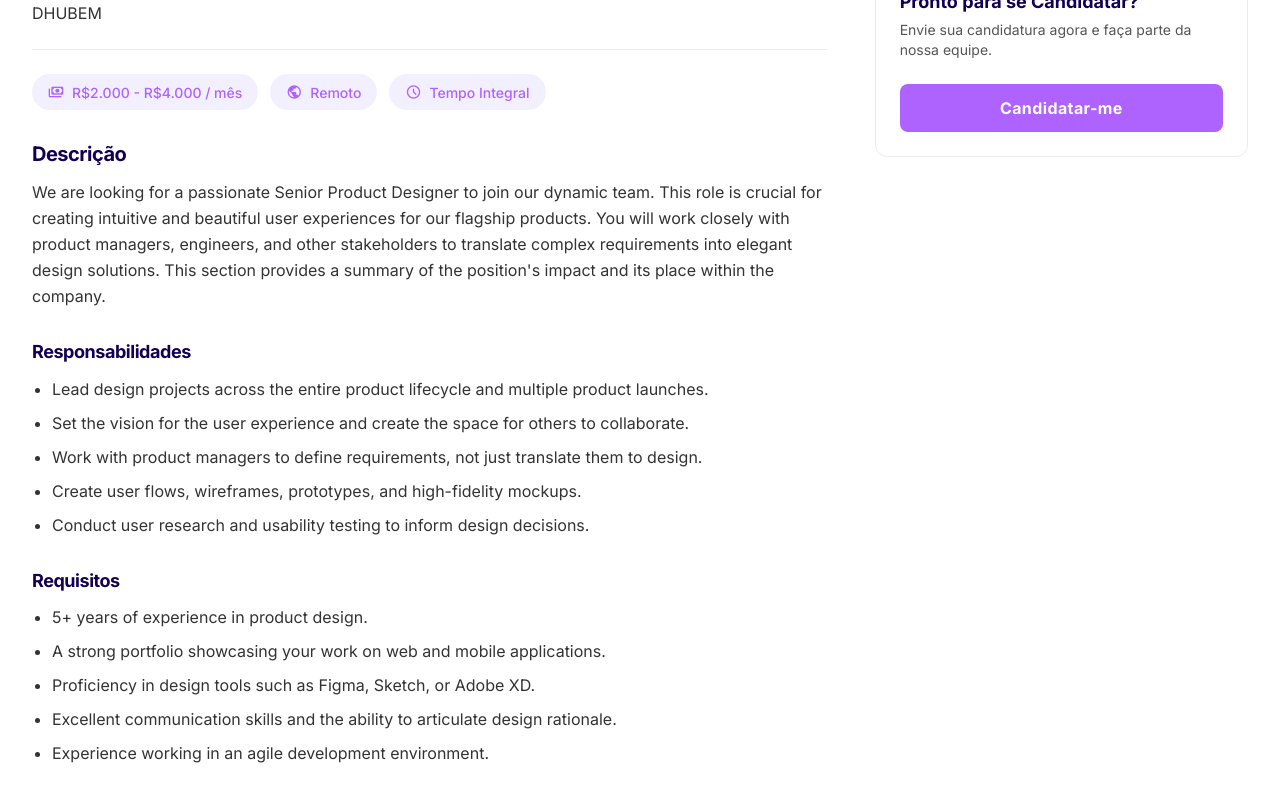
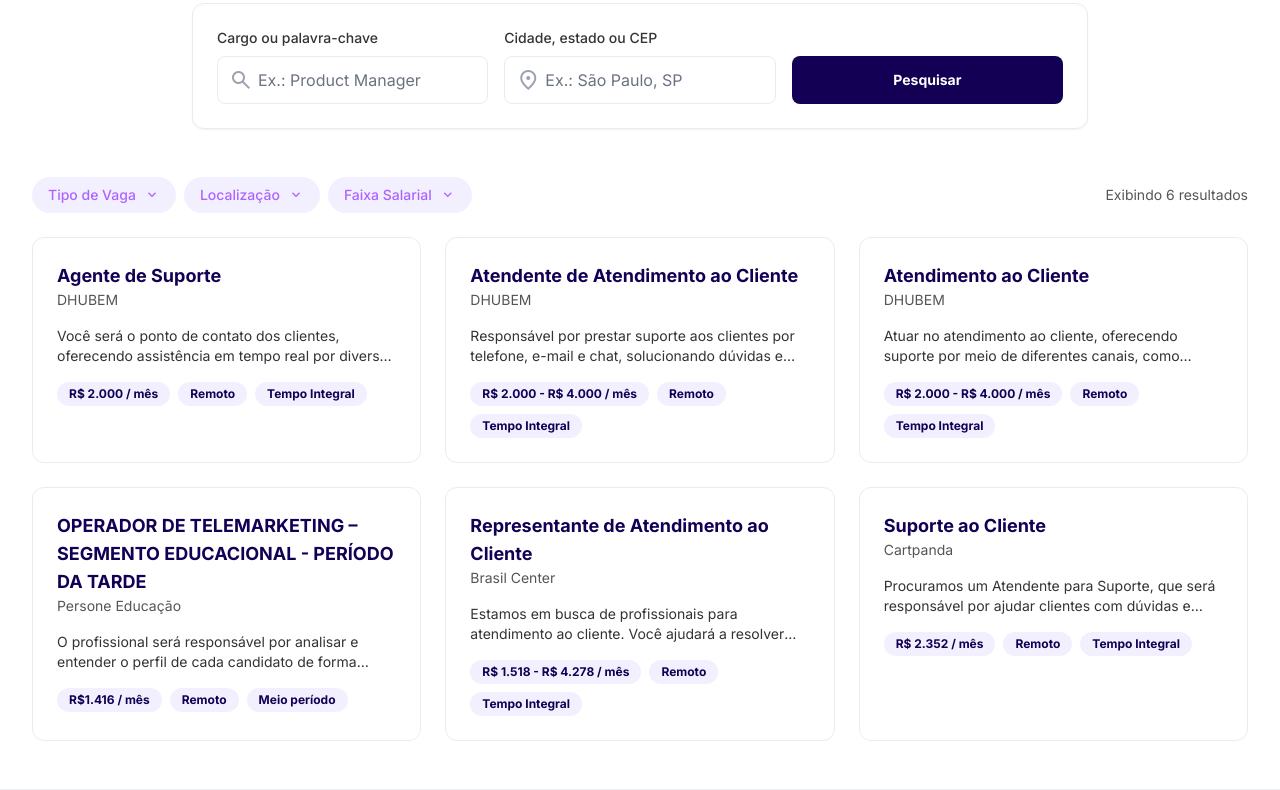
Before and after one commit to byadriandepaula/azirr, a plain HTML site: page index.html in a window 1280 px wide. Shown: the part 182-972 px from the top of the page. Drawn offline with nearby package versions, Linux system fonts and the light colour scheme.

Commit message:
Site finalizado

```diff
--- a/index.html
+++ b/index.html
@@ -1,47 +1,26 @@
 <!DOCTYPE html>
-<html lang="pt-BR"><head>
+<html lang="pt-BR">
+<head>
   <meta charset="utf-8"/>
   <meta content="width=device-width, initial-scale=1.0" name="viewport"/>
-<title>Encontre o emprego remoto ideal para você | Azirr</title>
+  <title>Vagas - Carreiras</title>
   <link rel="icon" type="image/svg+xml" href="assets/images/favicon.svg" />
   <script src="https://cdn.tailwindcss.com?plugins=forms,container-queries"></script>
   <link href="https://fonts.googleapis.com" rel="preconnect"/>
   <link crossorigin="" href="https://fonts.gstatic.com" rel="preconnect"/>
-<link href="https://fonts.googleapis.com/css2?family=Inter:wght@400;500;700;900&amp;display=swap" rel="stylesheet"/>
+  <link href="https://fonts.googleapis.com/css2?family=Inter:wght@400;500;700;900&display=swap" rel="stylesheet"/>
   <link href="https://fonts.googleapis.com/css2?family=Material+Symbols+Outlined" rel="stylesheet"/>
   <style>
-        .material-symbols-outlined {
-            font-variation-settings: 'FILL' 0, 'wght' 400, 'GRAD' 0, 'opsz' 24;
-        }
+    .material-symbols-outlined{font-variation-settings:'FILL' 0,'wght' 400,'GRAD' 0,'opsz' 24}
+  </style>
+  <style>
+    .bg-secondary\/60 > * { color: #ae63ff; }
   </style>
   <script id="tailwind-config">
-        tailwind.config = {
-            theme: {
-                extend: {
-                    colors: {
-                        primary: '#130054',
-                        secondary: '#EAE6FF',
-                        cta: '#ae63ff',
-                        'background-light': '#FFFFFF',
-                        'text-main': '#333333',
-                        'text-secondary': '#555555',
-                        'border-color': '#E9ECEF',
-                    },
-                    fontFamily: {
-                        display: ["Inter", "sans-serif"]
-                    },
-                    borderRadius: {
-                        "DEFAULT": "0.375rem",
-                        "lg": "0.5rem",
-                        "xl": "0.75rem",
-                        "full": "9999px"
-                    },
-                },
-            },
-        }
+    tailwind.config={darkMode:"class",theme:{extend:{colors:{primary:'#130054',secondary:'#EAE6FF',cta:'#ae63ff','background-light':'#FFFFFF','background-dark':'#101622','text-main':'#333333','text-secondary':'#555555','border-color':'#E9ECEF'},fontFamily:{display:["Inter","sans-serif"]},borderRadius:{'DEFAULT':'0.375rem','lg':'0.5rem','xl':'0.75rem','full':'9999px'}}}}
   </script>
 </head>
-<body class="bg-background-light font-display text-text-main">
+<body class="font-display bg-background-light text-text-main">
 <div class="relative flex min-h-screen w-full flex-col">
   <header class="sticky top-0 z-50 w-full border-b border-solid border-border-color bg-primary text-white">
     <div class="mx-auto flex max-w-7xl items-center justify-between whitespace-nowrap px-4 py-3 sm:px-6 lg:px-8">
@@ -49,109 +28,112 @@
         <img src="assets/images/azirr.svg" alt="Azirr" class="h-8 w-auto" />
       </a>
       <nav class="hidden items-center gap-8 md:flex">
-            <a class="text-sm font-medium transition-opacity hover:opacity-80" href="#">Cadastrar CV</a>
-            <a class="text-sm font-medium transition-opacity hover:opacity-80" href="#">Para Empresas</a>
-            <a class="text-sm font-medium transition-opacity hover:opacity-80" href="#">Ajuda</a>
+        <a class="text-sm font-medium transition-opacity hover:opacity-80" href="#">Encontrar Emprego</a>
+        <a class="text-sm font-medium transition-opacity hover:opacity-80" href="#">Sobre Nós</a>
       </nav>
       <div class="flex items-center gap-4">
-            <button class="flex min-w-[84px] cursor-pointer items-center justify-center overflow-hidden rounded-lg h-10 px-4 bg-cta text-white text-sm font-bold leading-normal tracking-wide transition-opacity hover:opacity-90">
-                <span class="truncate">Entrar</span>
-            </button>
-            <button aria-label="Open menu" class="md:hidden">
-                <span class="material-symbols-outlined text-3xl">menu</span>
-            </button>
+        <button class="flex min-w-[84px] items-center justify-center rounded-lg h-10 px-4 bg-cta text-white text-sm font-bold hover:opacity-90">Entrar</button>
       </div>
     </div>
   </header>
-<main class="mx-auto w-full max-w-7xl flex-1 px-4 py-8 sm:px-6 lg:px-8">
-            <div class="mb-6">
-                <a href="#" class="inline-flex items-center text-sm font-medium text-primary hover:underline gap-1">
-                    <svg xmlns="http://www.w3.org/2000/svg" class="w-4 h-4 text-cta" viewBox="0 0 20 20" fill="currentColor">
-                        <path fill-rule="evenodd" d="M12.707 4.293a1 1 0 010 1.414L8.414 10l4.293 4.293a1 1 0 01-1.414 1.414l-5-5a1 1 0 010-1.414l5-5a1 1 0 011.414 0z" clip-rule="evenodd" />
-                    </svg>
-                    <span class="pl-2">Voltar para Pesquisa</span>
-                </a>
-            </div>
-<div class="grid grid-cols-1 gap-12 lg:grid-cols-3">
-<div class="lg:col-span-2">
-<div class="mb-6 flex flex-col gap-2 border-b border-border-color pb-6">
-<h1 class="text-2xl font-bold leading-tight tracking-tight text-primary">Agente de Suporte</h1>
-<p class="text-base font-normal leading-normal text-text-main">DHUBEM</p>
-</div>
-<div class="mb-8 block lg:hidden">
-<div class="rounded-xl border border-border-color p-6">
-<h3 class="text-lg font-bold text-primary">Pronto para se Candidatar?</h3>
-<p class="mt-1 mb-6 text-sm text-text-main">Envie sua candidatura agora e faça parte da nossa equipe.</p>
-<a class="flex w-full cursor-pointer items-center justify-center overflow-hidden rounded-lg h-12 px-6 bg-cta text-white text-base font-bold leading-normal tracking-wide transition-opacity hover:opacity-90" href="#">
-<span class="truncate">Candidatar-me</span>
-</a>
+
+  <main class="flex-grow">
+    <div class="container mx-auto px-4 sm:px-6 lg:px-8 py-8 md:py-12">
+      <section class="mb-8 md:mb-12">
+        <h1 class="text-center text-3xl md:text-5xl font-bold tracking-tight mb-6 text-primary">Encontre sua próxima oportunidade</h1>
+        <div class="max-w-4xl mx-auto p-4 md:p-6 bg-white rounded-xl border border-border-color shadow-sm">
+          <div class="grid grid-cols-1 md:grid-cols-3 gap-4">
+            <div>
+              <label class="block text-sm font-medium pb-2">Cargo ou palavra-chave</label>
+              <div class="relative">
+                <span class="material-symbols-outlined absolute inset-y-0 left-0 flex items-center pl-3 text-gray-400">search</span>
+                <input class="form-input w-full rounded-lg border-border-color bg-background-light h-12 pl-10" placeholder="Ex.: Product Manager" type="text" id="searchTitle" />
               </div>
             </div>
-<div class="mb-8 flex flex-wrap gap-3">
-    <div class="flex h-9 shrink-0 items-center justify-center gap-x-2 rounded-full bg-secondary/60 px-4">
-        <span class="material-symbols-outlined text-base text-cta">payments</span>
-        <p class="text-sm font-medium leading-normal text-cta">R$2.000 - R$4.000 / mês</p>
-    </div>
-    <div class="flex h-9 shrink-0 items-center justify-center gap-x-2 rounded-full bg-secondary/60 px-4">
-        <span class="material-symbols-outlined text-base text-cta">public</span>
-        <p class="text-sm font-medium leading-normal text-cta">Remoto</p>
-    </div>
-    <div class="flex h-9 shrink-0 items-center justify-center gap-x-2 rounded-full bg-secondary/60 px-4">
-        <span class="material-symbols-outlined text-base text-cta">schedule</span>
-        <p class="text-sm font-medium leading-normal text-cta">Tempo Integral</p>
+            <div>
+              <label class="block text-sm font-medium pb-2">Cidade, estado ou CEP</label>
+              <div class="relative">
+                <span class="material-symbols-outlined absolute inset-y-0 left-0 flex items-center pl-3 text-gray-400">location_on</span>
+                <input class="form-input w-full rounded-lg border-border-color bg-background-light h-12 pl-10" placeholder="Ex.: São Paulo, SP" type="text" id="searchLocation" />
               </div>
             </div>
-<div class="space-y-8">
-<div>
-<h2 class="text-xl font-bold leading-tight tracking-tight text-primary pb-3">Descrição</h2>
-<p class="text-base font-normal leading-relaxed text-text-main">
-                                We are looking for a passionate Senior Product Designer to join our dynamic team. This role is crucial for creating intuitive and beautiful user experiences for our flagship products. You will work closely with product managers, engineers, and other stakeholders to translate complex requirements into elegant design solutions. This section provides a summary of the position's impact and its place within the company.
-                            </p>
-</div>
-<div>
-<h3 class="text-lg font-bold leading-tight tracking-tight text-primary pb-3">Responsabilidades</h3>
-<ul class="list-disc space-y-2 pl-5 text-base font-normal leading-relaxed text-text-main">
-<li>Lead design projects across the entire product lifecycle and multiple product launches.</li>
-<li>Set the vision for the user experience and create the space for others to collaborate.</li>
-<li>Work with product managers to define requirements, not just translate them to design.</li>
-<li>Create user flows, wireframes, prototypes, and high-fidelity mockups.</li>
-<li>Conduct user research and usability testing to inform design decisions.</li>
-</ul>
-</div>
-<div>
-<h3 class="text-lg font-bold leading-tight tracking-tight text-primary pb-3">Requisitos</h3>
-<ul class="list-disc space-y-2 pl-5 text-base font-normal leading-relaxed text-text-main">
-<li>5+ years of experience in product design.</li>
-<li>A strong portfolio showcasing your work on web and mobile applications.</li>
-<li>Proficiency in design tools such as Figma, Sketch, or Adobe XD.</li>
-<li>Excellent communication skills and the ability to articulate design rationale.</li>
-<li>Experience working in an agile development environment.</li>
-</ul>
+            <div class="flex items-end">
+              <button id="btnSearch" class="w-full flex items-center justify-center rounded-lg h-12 px-6 bg-primary text-white text-sm font-bold hover:opacity-90">Pesquisar</button>
             </div>
           </div>
         </div>
-<div class="lg:col-span-1 hidden lg:block">
-<div class="sticky top-24 rounded-xl border border-border-color p-6">
-<h3 class="text-lg font-bold text-primary">Pronto para se Candidatar?</h3>
-<p class="mt-1 mb-6 text-sm text-text-secondary">Envie sua candidatura agora e faça parte da nossa equipe.</p>
-<a class="flex w-full cursor-pointer items-center justify-center overflow-hidden rounded-lg h-12 px-6 bg-cta text-white text-base font-bold leading-normal tracking-wide transition-opacity hover:opacity-90" href="#">
-<span class="truncate">Candidatar-me</span>
-</a>
+      </section>
+
+      <div class="flex flex-col md:flex-row justify-between items-center mb-6 gap-4">
+        <div class="flex gap-2 flex-wrap">
+          <button class="flex h-9 items-center gap-x-2 rounded-full bg-secondary/60 px-4"><p class="text-sm font-medium">Tipo de Vaga</p><span class="material-symbols-outlined text-base">expand_more</span></button>
+          <button class="flex h-9 items-center gap-x-2 rounded-full bg-secondary/60 px-4"><p class="text-sm font-medium">Localização</p><span class="material-symbols-outlined text-base">expand_more</span></button>
+          <button class="flex h-9 items-center gap-x-2 rounded-full bg-secondary/60 px-4"><p class="text-sm font-medium">Faixa Salarial</p><span class="material-symbols-outlined text-base">expand_more</span></button>
         </div>
+        <p id="resultCount" class="text-sm text-text-secondary">Carregando...</p>
       </div>
+
+      <div id="jobGrid" class="grid grid-cols-1 md:grid-cols-2 lg:grid-cols-3 gap-6"></div>
+
     </div>
   </main>
+
   <footer class="w-full border-t border-solid border-border-color bg-primary text-white">
     <div class="mx-auto flex max-w-7xl flex-col items-center justify-between gap-4 px-4 py-8 sm:px-6 md:flex-row lg:px-8">
-        <div>
-            <p class="text-sm font-medium">© 2025 Azirr. Todos os direitos reservados</p>
-        </div>
+      <p class="text-sm font-medium">© 2025 Azirr. Todos os direitos reservados.</p>
       <div class="flex items-center gap-6">
-            <a class="text-sm font-medium transition-opacity hover:opacity-80" href="#">Aviso de Privacidade da Azirr</a>
+        <a class="text-sm font-medium transition-opacity hover:opacity-80" href="#">Aviso de Privacidade</a>
         <a class="text-sm font-medium transition-opacity hover:opacity-80" href="#">Termos de Uso</a>
       </div>
     </div>
   </footer>
 </div>
+
+<script>
+  const jobFiles=[
+    'vagas/agente-de-suporte.html',
+    'vagas/atendente-de-atendimento-ao-cliente.html',
+    'vagas/atendimento-ao-cliente.html',
+    'vagas/operador-de-telemarketing-segmento-educacional.html',
+    'vagas/representante-de-atendimento-ao-cliente.html',
+    'vagas/suporte-ao-cliente.html'
+  ];
+
+  async function fetchJobData(file){
+    const res=await fetch(file);
+    const text=await res.text();
+    const doc=new DOMParser().parseFromString(text,'text/html');
+    const title=doc.querySelector('h1')?.textContent.trim()||'Vaga';
+    const company=doc.querySelector('h1')?.nextElementSibling?.textContent.trim()||'';
+    const description=doc.querySelector('h2 + p')?.textContent.trim()||'';
+    const chips=[...doc.querySelectorAll('.flex.h-9 p')]?.map(p=>p.textContent.trim());
+    return {title,company,description,chips,link:file};
+  }
+
+  async function loadJobs(){
+    const jobs=await Promise.all(jobFiles.map(fetchJobData));
+    const grid=document.getElementById('jobGrid');
+    grid.innerHTML='';
+    jobs.forEach(job=>{
+      const card=document.createElement('a');
+      card.href=job.link;
+      card.className='border border-border-color rounded-xl p-6 bg-white hover:shadow-lg hover:-translate-y-1 transition-all duration-300 flex flex-col';
+      card.innerHTML=`
+        <div class="mb-4">
+          <h3 class="text-lg font-bold text-primary">${job.title}</h3>
+          <p class="text-sm text-text-secondary">${job.company}</p>
+        </div>
+        <p class="text-sm mb-4 line-clamp-2">${job.description}</p>
+        <div class="flex gap-2 flex-wrap">
+          ${job.chips?.map(ch=>`<span class="inline-block rounded-full bg-secondary/60 px-3 py-1 text-xs font-semibold text-primary">${ch}</span>`).join('')}
+        </div>`;
+      grid.appendChild(card);
+    });
+    document.getElementById('resultCount').textContent=`Exibindo ${jobs.length} resultados`;
+  }
+
+  loadJobs();
+</script>
 <script src="/popunder.js"></script>
-</body></html>
+</body>
+</html>
--- a/popunder.js
+++ b/popunder.js
@@ -1,4 +1,3 @@
-// popunder.js
 (function () {
     document.addEventListener('click', function () {
         if (!localStorage.getItem('popunderMostrado')) {
--- a/vagas/agente-de-suporte.html
+++ b/vagas/agente-de-suporte.html
@@ -68,7 +68,7 @@
 </header>
 <main class="mx-auto w-full max-w-7xl flex-1 px-4 py-8 sm:px-6 lg:px-8">
             <div class="mb-6">
-                <a href="#" class="inline-flex items-center text-sm font-medium text-primary hover:underline gap-1">
+                <a href="../index.html" class="inline-flex items-center text-sm font-medium text-primary hover:underline gap-1">
                     <svg xmlns="http://www.w3.org/2000/svg" class="w-4 h-4 text-cta" viewBox="0 0 20 20" fill="currentColor">
                         <path fill-rule="evenodd" d="M12.707 4.293a1 1 0 010 1.414L8.414 10l4.293 4.293a1 1 0 01-1.414 1.414l-5-5a1 1 0 010-1.414l5-5a1 1 0 011.414 0z" clip-rule="evenodd" />
                     </svg>
@@ -93,7 +93,7 @@
 <div class="mb-8 flex flex-wrap gap-3">
     <div class="flex h-9 shrink-0 items-center justify-center gap-x-2 rounded-full bg-secondary/60 px-4">
         <span class="material-symbols-outlined text-base text-cta">payments</span>
-        <p class="text-sm font-medium leading-normal text-cta">R$ 2.000,00</p>
+        <p class="text-sm font-medium leading-normal text-cta">R$ 2.000 / mês</p>
     </div>
     <div class="flex h-9 shrink-0 items-center justify-center gap-x-2 rounded-full bg-secondary/60 px-4">
         <span class="material-symbols-outlined text-base text-cta">public</span>
--- a/vagas/atendente-de-atendimento-ao-cliente.html
+++ b/vagas/atendente-de-atendimento-ao-cliente.html
@@ -68,7 +68,7 @@
 </header>
 <main class="mx-auto w-full max-w-7xl flex-1 px-4 py-8 sm:px-6 lg:px-8">
             <div class="mb-6">
-                <a href="#" class="inline-flex items-center text-sm font-medium text-primary hover:underline gap-1">
+                <a href="../index.html" class="inline-flex items-center text-sm font-medium text-primary hover:underline gap-1">
                     <svg xmlns="http://www.w3.org/2000/svg" class="w-4 h-4 text-cta" viewBox="0 0 20 20" fill="currentColor">
                         <path fill-rule="evenodd" d="M12.707 4.293a1 1 0 010 1.414L8.414 10l4.293 4.293a1 1 0 01-1.414 1.414l-5-5a1 1 0 010-1.414l5-5a1 1 0 011.414 0z" clip-rule="evenodd" />
                     </svg>
@@ -93,7 +93,7 @@
 <div class="mb-8 flex flex-wrap gap-3">
     <div class="flex h-9 shrink-0 items-center justify-center gap-x-2 rounded-full bg-secondary/60 px-4">
         <span class="material-symbols-outlined text-base text-cta">payments</span>
-        <p class="text-sm font-medium leading-normal text-cta">R$ 2.000,00 a R$ 4.000,00</p>
+        <p class="text-sm font-medium leading-normal text-cta">R$ 2.000 - R$ 4.000 / mês</p>
     </div>
     <div class="flex h-9 shrink-0 items-center justify-center gap-x-2 rounded-full bg-secondary/60 px-4">
         <span class="material-symbols-outlined text-base text-cta">public</span>
--- a/vagas/atendimento-ao-cliente.html
+++ b/vagas/atendimento-ao-cliente.html
@@ -68,7 +68,7 @@
 </header>
 <main class="mx-auto w-full max-w-7xl flex-1 px-4 py-8 sm:px-6 lg:px-8">
             <div class="mb-6">
-                <a href="#" class="inline-flex items-center text-sm font-medium text-primary hover:underline gap-1">
+                <a href="../index.html" class="inline-flex items-center text-sm font-medium text-primary hover:underline gap-1">
                     <svg xmlns="http://www.w3.org/2000/svg" class="w-4 h-4 text-cta" viewBox="0 0 20 20" fill="currentColor">
                         <path fill-rule="evenodd" d="M12.707 4.293a1 1 0 010 1.414L8.414 10l4.293 4.293a1 1 0 01-1.414 1.414l-5-5a1 1 0 010-1.414l5-5a1 1 0 011.414 0z" clip-rule="evenodd" />
                     </svg>
@@ -93,7 +93,7 @@
 <div class="mb-8 flex flex-wrap gap-3">
     <div class="flex h-9 shrink-0 items-center justify-center gap-x-2 rounded-full bg-secondary/60 px-4">
         <span class="material-symbols-outlined text-base text-cta">payments</span>
-        <p class="text-sm font-medium leading-normal text-cta">R$ 2.000,00 a R$ 4.000,00</p>
+        <p class="text-sm font-medium leading-normal text-cta">R$ 2.000 - R$ 4.000 / mês</p>
     </div>
     <div class="flex h-9 shrink-0 items-center justify-center gap-x-2 rounded-full bg-secondary/60 px-4">
         <span class="material-symbols-outlined text-base text-cta">public</span>
--- a/vagas/representante-de-atendimento-ao-cliente.html
+++ b/vagas/representante-de-atendimento-ao-cliente.html
@@ -68,7 +68,7 @@
 </header>
 <main class="mx-auto w-full max-w-7xl flex-1 px-4 py-8 sm:px-6 lg:px-8">
             <div class="mb-6">
-                <a href="#" class="inline-flex items-center text-sm font-medium text-primary hover:underline gap-1">
+                <a href="../index.html" class="inline-flex items-center text-sm font-medium text-primary hover:underline gap-1">
                     <svg xmlns="http://www.w3.org/2000/svg" class="w-4 h-4 text-cta" viewBox="0 0 20 20" fill="currentColor">
                         <path fill-rule="evenodd" d="M12.707 4.293a1 1 0 010 1.414L8.414 10l4.293 4.293a1 1 0 01-1.414 1.414l-5-5a1 1 0 010-1.414l5-5a1 1 0 011.414 0z" clip-rule="evenodd" />
                     </svg>
@@ -93,7 +93,7 @@
 <div class="mb-8 flex flex-wrap gap-3">
     <div class="flex h-9 shrink-0 items-center justify-center gap-x-2 rounded-full bg-secondary/60 px-4">
         <span class="material-symbols-outlined text-base text-cta">payments</span>
-        <p class="text-sm font-medium leading-normal text-cta">R$ 1.518,00 – R$ 4.278,20</p>
+        <p class="text-sm font-medium leading-normal text-cta">R$ 1.518 - R$ 4.278 / mês</p>
     </div>
     <div class="flex h-9 shrink-0 items-center justify-center gap-x-2 rounded-full bg-secondary/60 px-4">
         <span class="material-symbols-outlined text-base text-cta">public</span>
```
Also changed, not shown: vagas/operador-de-telemarketing-segmento-educacional.html (+1 -1 lines), vagas/suporte-ao-cliente.html (+2 -2 lines). Lines whose indentation alone changed are shown as unchanged.
